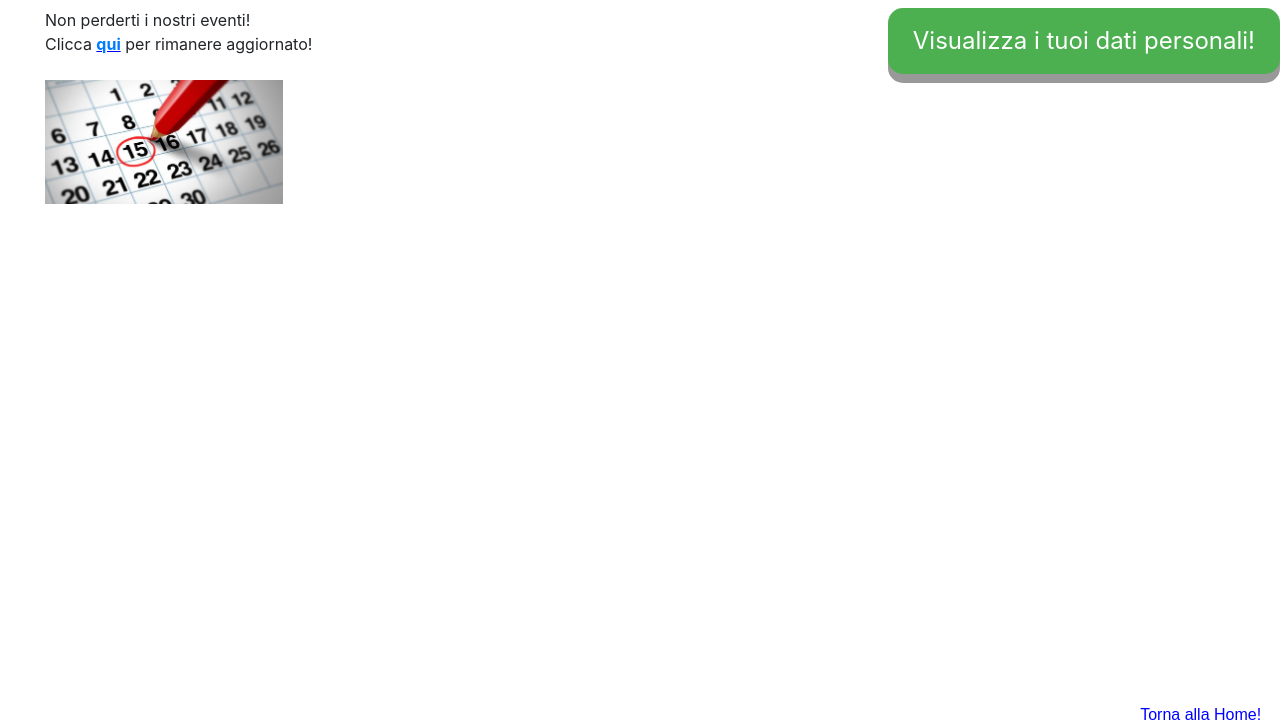
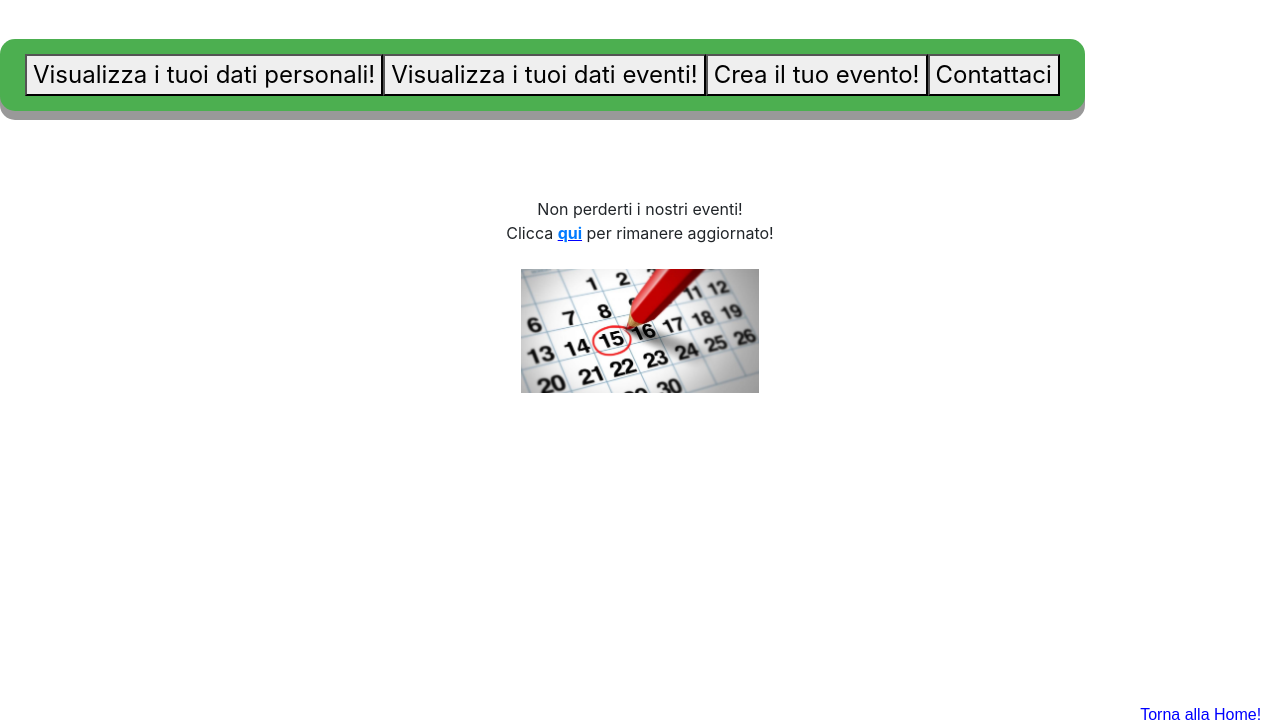
Before and after one commit to egalli64/Oved283Yellow, a plain HTML site: page presentazioni/login.html in a window 1280 px wide. Shown: the part 73-800 px from the top of the page. Drawn offline with nearby package versions, Linux system fonts and the light colour scheme.

Commit message:
2019_10_18

```diff
--- a/css/logincss.css
+++ b/css/logincss.css
@@ -13,13 +13,12 @@
       color: blue;
   }
   .container-fluid{
-position: fixed;
-right: 0mm;
-
-  }
-  .col{
+      text-align: center;
+      top:50mm;
+    }
+      .col{
       position: fixed;
-      left: 0mm;
+      top: 50mm;
 
   }
   .Home{
@@ -31,7 +30,8 @@ right: 0mm;
    right: 5mm;
 }
 
-.button {
+.btn-group  {
+    bottom: 50mm;
   display: inline-block;
   padding: 15px 25px;
   font-size: 24px;
@@ -45,15 +45,3 @@ right: 0mm;
   border-radius: 15px;
   box-shadow: 0 9px #999;
 }
-
-.button:hover {background-color: #3e8e41}
-
-.button:active {
-  background-color: #3e8e41;
-  box-shadow: 0 5px #666;
-  transform: translateY(4px);
-}
-.button{
-    position: fixed;
-   right: 0;
-}
--- a/presentazioni/login.html
+++ b/presentazioni/login.html
@@ -35,13 +35,18 @@
             </div>
         </div>
     </div>
+    <br>
     <div>
-        <div class="col-xs-6 col-sm-12">
 
-                <button class="button" type="submit">Visualizza i tuoi dati personali!</button>
-            </div> <a class="Home" href="../index.html">Torna alla Home!</a></div>
+        <div class="btn-group">
+            <button>Visualizza i tuoi dati personali!</button>
+            <button>Visualizza i tuoi dati eventi!</button>
+            <button>Crea il tuo evento!</button>
+            <button>Contattaci</button>
         </div>
     </div>
+    <a class="Home" href="../index.html">Torna alla Home!</a>
+
 
 </body>
 
```
